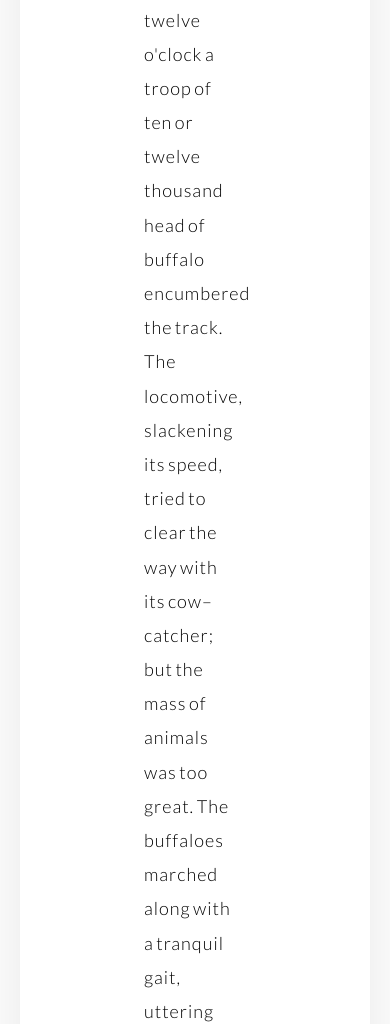
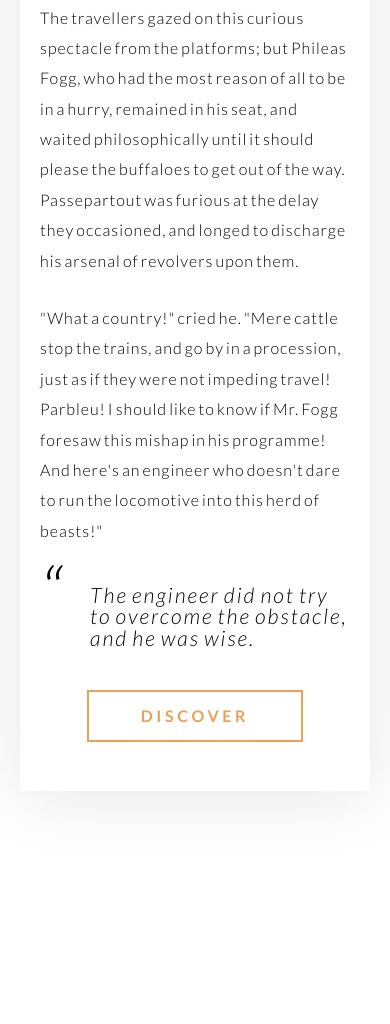
Before and after one commit to KostiantynKushch/day25, a plain HTML site: page index.html in a window 390 px wide. Shown: the part 728-1752 px from the top of the page. After the commit the page ends 1649 px from the top, so only its background shows below. Drawn offline with nearby package versions, Linux system fonts and the light colour scheme.

Commit message:
small adjustmens and responsiveness

```diff
--- a/css/style.css
+++ b/css/style.css
@@ -14,10 +14,11 @@ h6 {
   font-family: 'Playfair Display', serif;
   font-weight: 400;
   line-height: 1;
+  letter-spacing: 0;
 }
 
 h3 {
-  font-size: 42px;
+  font-size: 2.33em;
 }
 
 /* Layout */
@@ -89,32 +90,33 @@ textarea {
 
 .ba-post__content p:first-child:first-letter {
   font-family: 'Playfair Display';
-  font-size: 110px;
+  font-size: 6.11em;
   float: left;
   line-height: 0.3;
-  margin: 22px 28px 24px -3px;
+  margin: 25px 28px 24px -3px;
 }
 
 .ba-blockquote {
-  font-size: 24px;
+  font-size: 1.33em;
   letter-spacing: 2px;
-  line-height: 34px;
+  line-height: 1;
   font-style: italic;
 
-  margin: 0 0 57px 0;
+  margin: 0 0 41px 0;
   position: relative;
-  padding: 5px 0 0 50px;
+  padding: 12px 0 0 50px;
 }
 
 .ba-blockquote:before {
   content: '“';
   font-size: 70px;
   position: absolute;
-  top: 0;
+  top: -18px;
   left: 0;
 }
 
 .ba-post__cta {
+  display: inline-block;
   text-decoration: none;
   color: #eaa258;
   font-weight: 700;
@@ -122,10 +124,51 @@ textarea {
   letter-spacing: 3.6px;
   line-height: 0.52;
   border: 2px solid #eaa258;
-  padding: 23px 72px;
+  padding: 26px 72px;
+  margin-bottom: 29px;
 }
 
 .ba-post__cta:hover {
   background: #eaa258;
   color: #fff;
 }
+
+@media screen and (max-width: 640px) {
+  body {
+    font-size: 16px;
+  }
+
+  .ba_post {
+    padding: 20px;
+  }
+
+  .ba-post__title {
+    margin-top: 0;
+  }
+
+  .ba-post__content p {
+    margin-bottom: 27px;
+  }
+
+  .ba-post__footer {
+    text-align: center;
+  }
+
+  .ba-post__cta {
+    padding: 20px 52px;
+  }
+}
+
+@media screen and (max-width: 375px) {
+  body {
+    font-size: 14px;
+  }
+
+  .ba-post__content p:first-child:first-letter {
+    margin-right: 10px;
+  }
+
+  .ba-blockquote {
+    padding-left: 20px;
+  }
+}
--- a/index.html
+++ b/index.html
@@ -52,8 +52,11 @@
             </blockquote>
           </div>
           <!-- /.ba-post__content -->
-          <a href="#" class="ba-post__cta">Discover</a>
-          <!-- /.ba-post__cta -->
+          <div class="ba-post__footer">
+            <a href="#" class="ba-post__cta">Discover</a>
+            <!-- /.ba-post__cta -->
+          </div>
+          <!-- /.ba-post__footer -->
         </article>
         <!-- /.ba_post -->
       </main>
```
